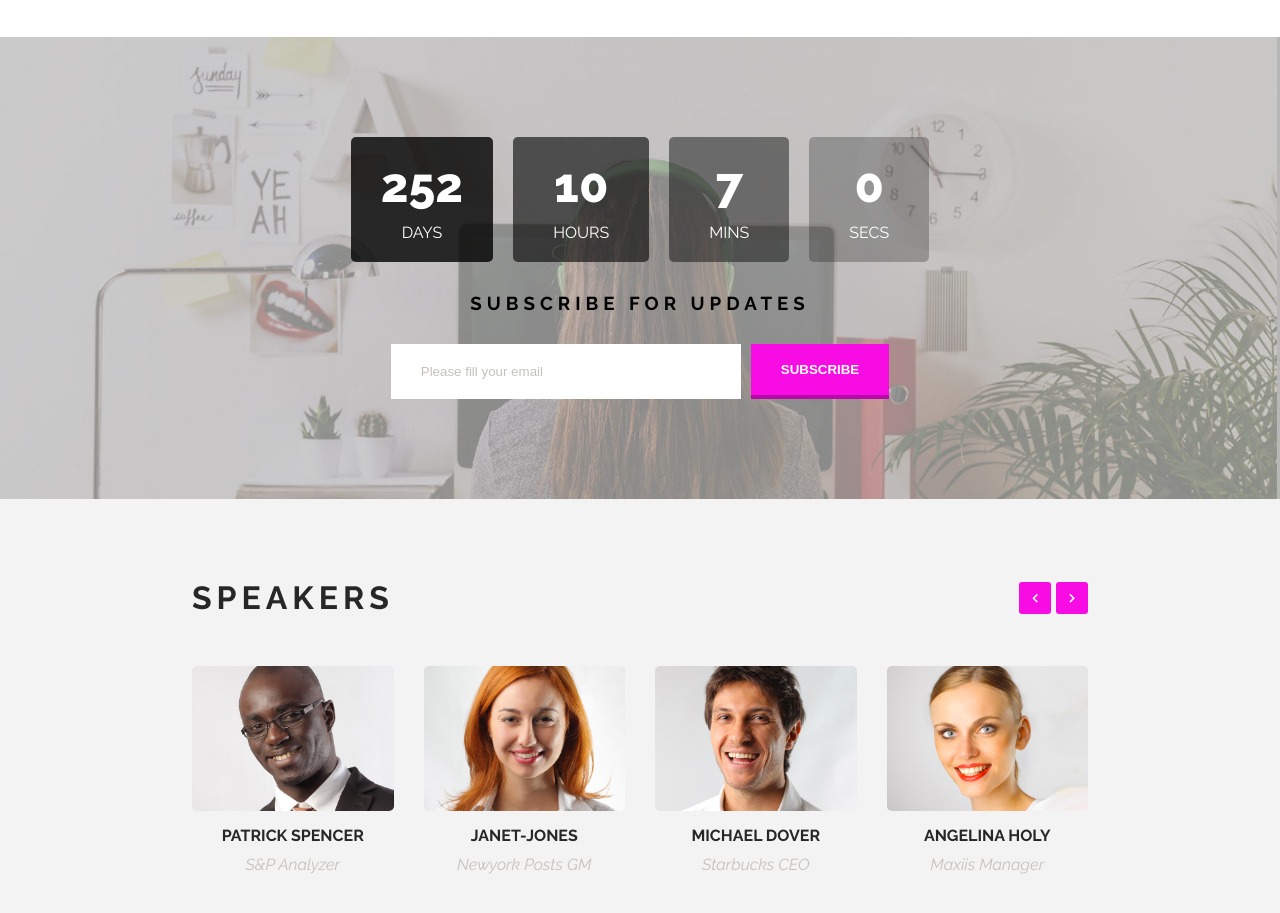
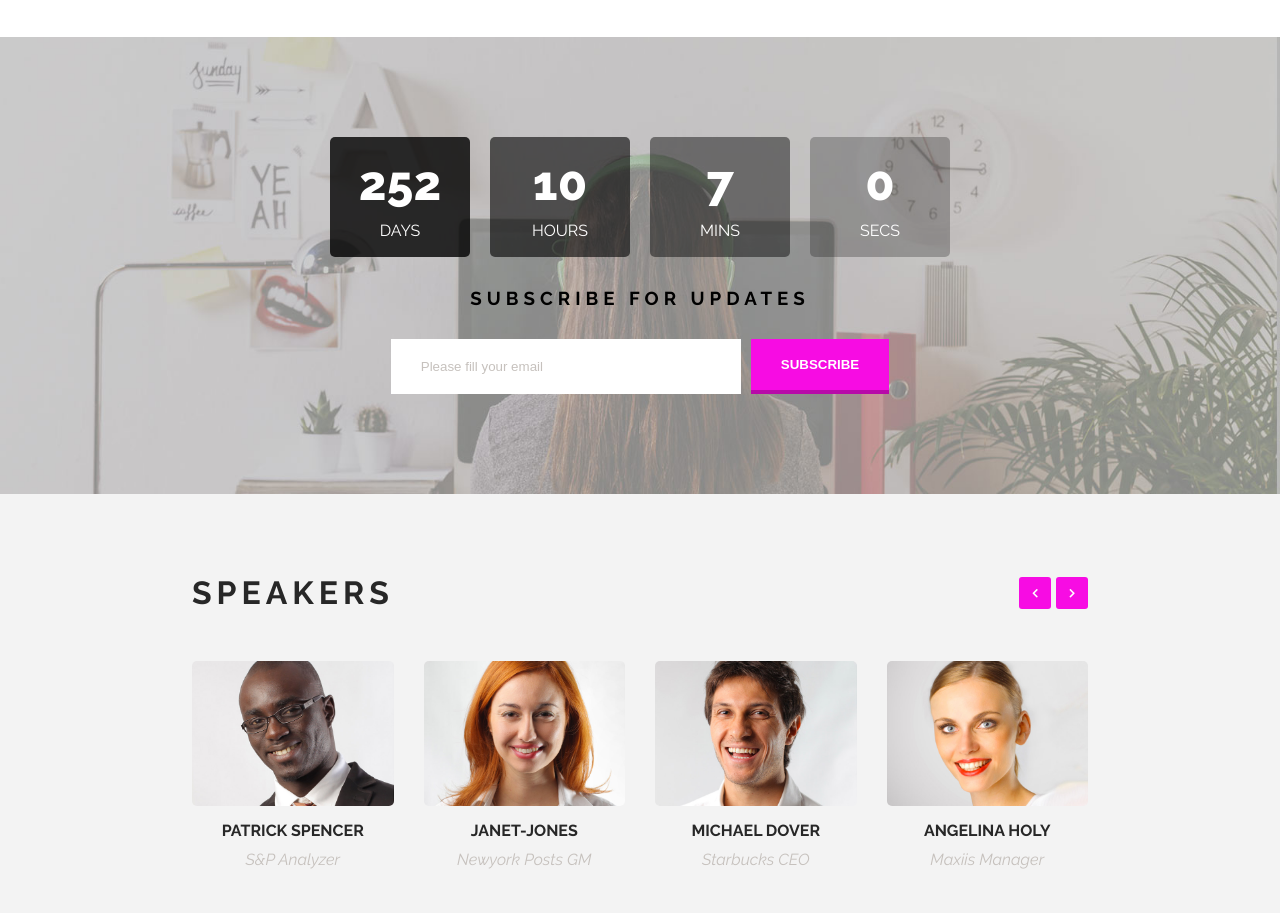
Before and after one commit to emanueleattina/proj-html-vuejs, a website: page index.html in a window 1280 px wide. Shown: the part 960-1873 px from the top of the page. Drawn offline with nearby package versions, Linux system fonts and the light colour scheme; some packages are replaced by stand-ins of ours.

Commit message:
Carico update grafico timer

```diff
--- a/src/scss/partials/_main.scss
+++ b/src/scss/partials/_main.scss
@@ -49,10 +49,15 @@
         justify-content: center;
         text-align: center;
         div {
-            padding: 20px 30px;
             margin: 0 10px;
             border-radius: 5px;
             color: $bianco;
+            width: 140px;
+            height: 120px;
+            display: flex;
+            justify-content: center;
+            align-items: center;
+            flex-direction: column;
             h1 {
                 font-weight: 800;
                 font-size: 3em;
@@ -67,15 +72,12 @@
             }
             &.hours {
                 background: rgba($color: #000000, $alpha: 0.6);
-                padding: 20px 40px;
             }
             &.mins {
                 background: rgba($color: #000000, $alpha: 0.45);
-                padding: 20px 40px;
             }
             &.secs {
                 background: rgba($color: #000000, $alpha: 0.25);
-                padding: 20px 40px;
             }
         }
     }
```
Also changed, not shown: dist/css/master.css.
